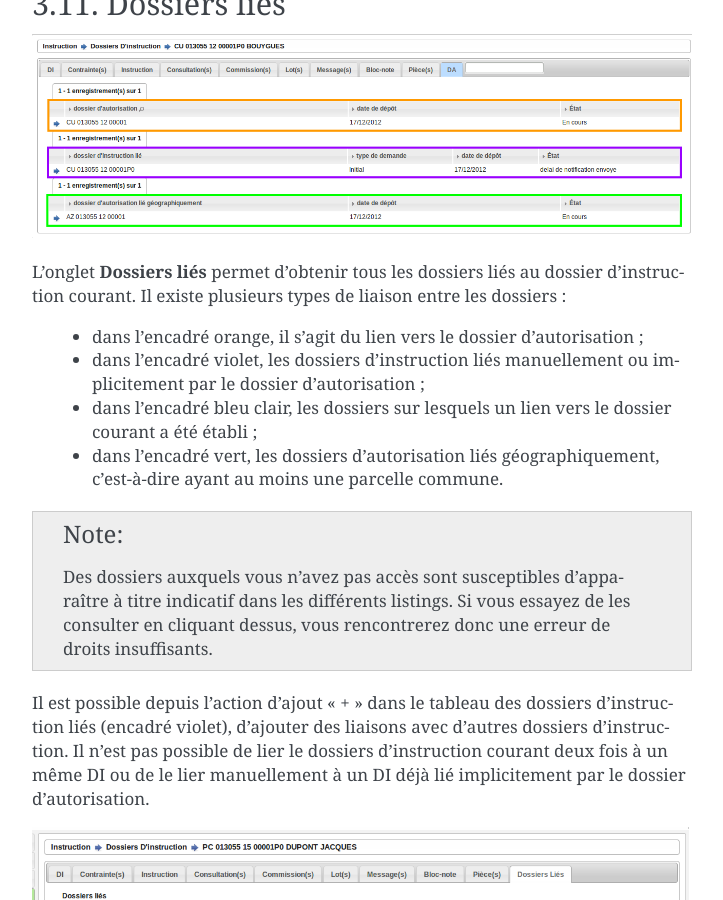
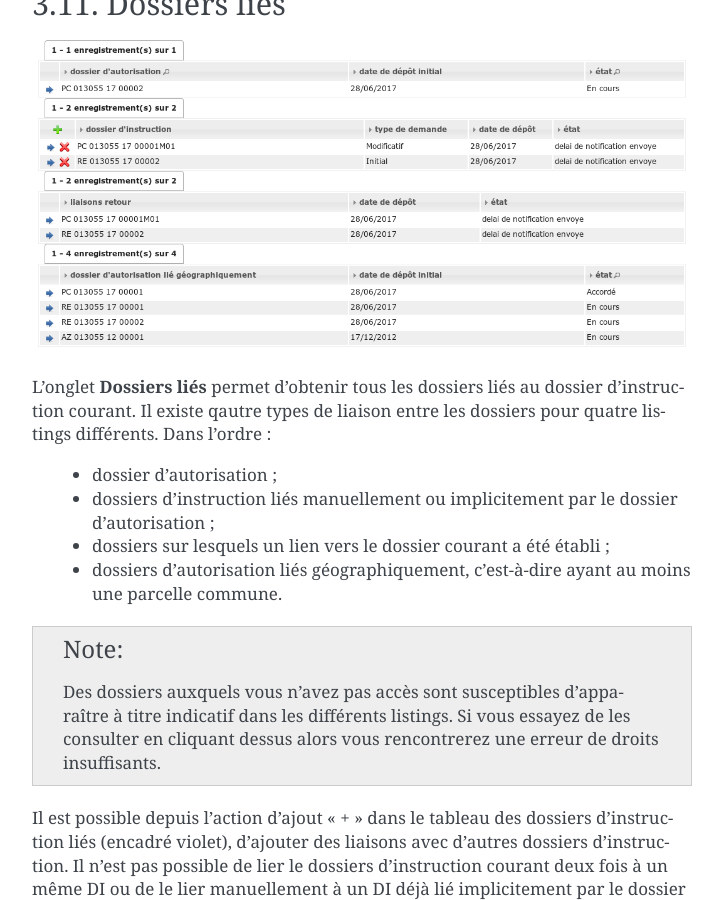
Before and after one commit to mpavaux/openads-documentation, a Sphinx documentation site: the page built from source/manuel_utilisateur/instruction.rst, in a window 1280 px wide and 900 px high, scrolled down 28530 px. Shown: the whole window, without its empty margins (388-1111 px from the left). Built offline with Sphinx 7.4.7, drawn with Linux system fonts in a browser that asks for light colours.

Commit message:
Correction screenshot

```diff
--- a/source/manuel_utilisateur/instruction.rst
+++ b/source/manuel_utilisateur/instruction.rst
@@ -710,15 +710,15 @@
 .. image:: instruction_dossiers_lies.png
 
 L'onglet **Dossiers liés** permet d'obtenir tous les dossiers liés au dossier d'instruction courant.
-Il existe plusieurs types de liaison entre les dossiers :
+Il existe qautre types de liaison entre les dossiers pour quatre listings différents. Dans l'ordre :
 
-    * dans l'encadré orange, il s'agit du lien vers le dossier d'autorisation ;
-    * dans l'encadré violet, les dossiers d'instruction liés manuellement ou implicitement par le dossier d'autorisation ;
-    * dans l'encadré bleu clair, les dossiers sur lesquels un lien vers le dossier courant a été établi ;
-    * dans l'encadré vert, les dossiers d'autorisation liés géographiquement, c'est-à-dire ayant au moins une parcelle commune.
+    * dossier d'autorisation ;
+    * dossiers d'instruction liés manuellement ou implicitement par le dossier d'autorisation ;
+    * dossiers sur lesquels un lien vers le dossier courant a été établi ;
+    * dossiers d'autorisation liés géographiquement, c'est-à-dire ayant au moins une parcelle commune.
 
 .. note::
-    Des dossiers auxquels vous n'avez pas accès sont susceptibles d'apparaître à titre indicatif dans les différents listings. Si vous essayez de les consulter en cliquant dessus, vous rencontrerez donc une erreur de droits insuffisants.
+    Des dossiers auxquels vous n'avez pas accès sont susceptibles d'apparaître à titre indicatif dans les différents listings. Si vous essayez de les consulter en cliquant dessus alors vous rencontrerez une erreur de droits insuffisants.
 
 Il est possible depuis l'action d'ajout "+" dans le tableau des dossiers d'instruction liés (encadré violet), d'ajouter des liaisons avec d'autres dossiers d'instruction.
 Il n'est pas possible de lier le dossiers d'instruction courant deux fois à un même DI ou de le lier manuellement à un DI déjà lié implicitement par le dossier d'autorisation.
```
Also changed, not shown: source/manuel_utilisateur/instruction_dossiers_lies.png.
